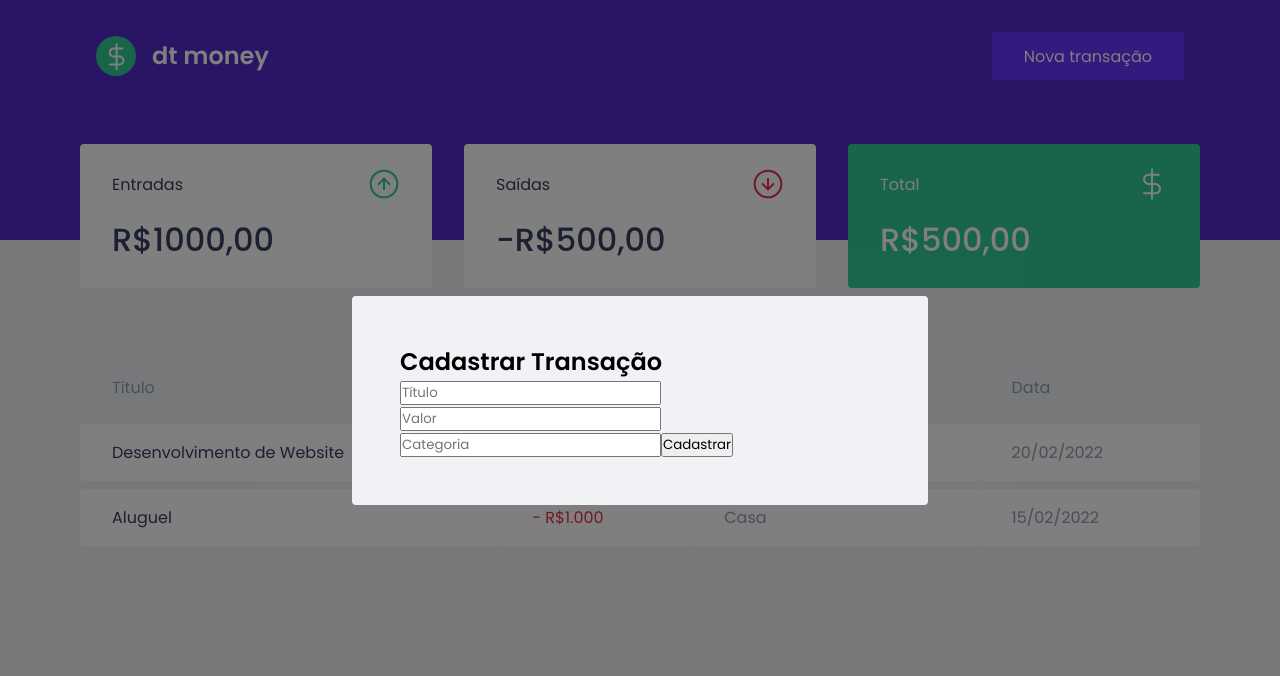
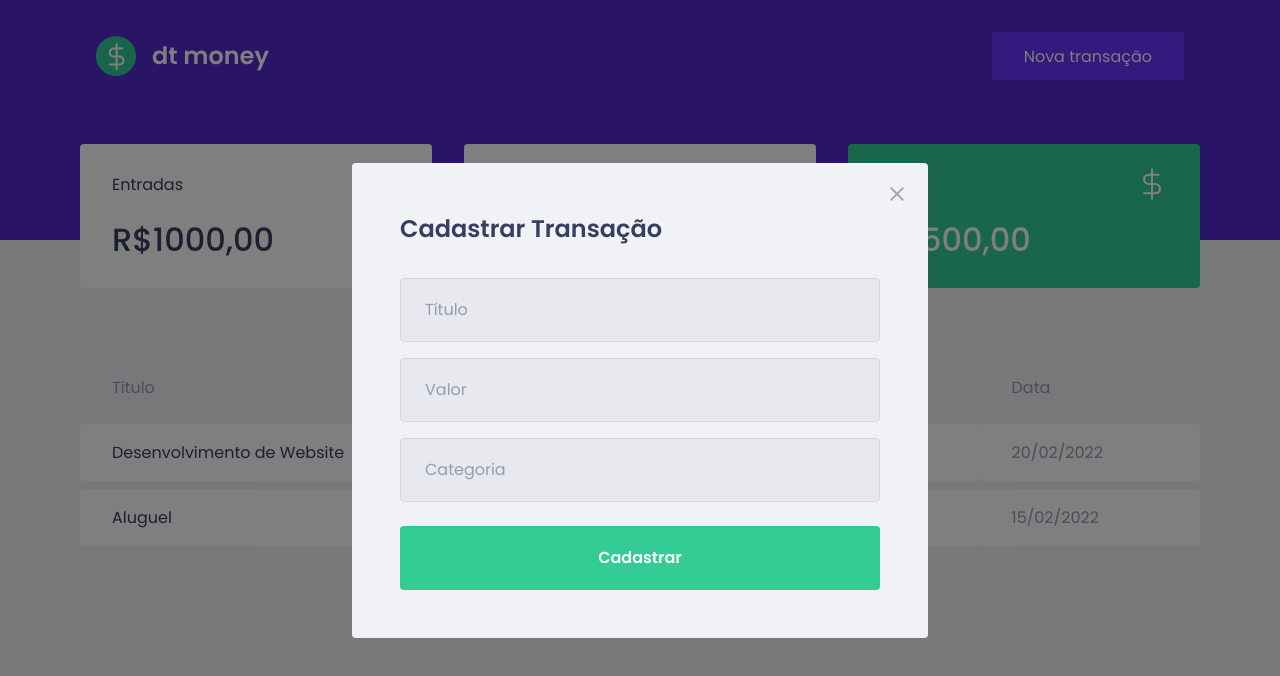
Before and after one commit to fxsobr/dtmoney, a React (Create React App) app: page / in a window 1280 px wide. Both pictures are taken after a click on the button "Nova transação". Shown: the top 676 px of the page. Built offline with nearby package versions, Linux system fonts and the light colour scheme; no server answers; what miragejs would draw is missing.

Commit message:
Estilizando modal

```diff
--- a/src/components/NewTransactionModal/index.tsx
+++ b/src/components/NewTransactionModal/index.tsx
@@ -1,4 +1,5 @@
 import Modal from 'react-modal';
+import closeImg from '../../assets/close.svg';
 import { Container } from './styles';
 
 interface NewTransactionModalProps {
@@ -16,6 +17,13 @@
             overlayClassName="react-modal-overlay"
             className="react-modal-content"
         >
+            <button type="button"
+                onClick={onRequestClose}
+                className="react-modal-close"
+            >
+                <img src={closeImg} alt="Fechar modal" />
+            </button>
+
             <Container>
                 <h2>Cadastrar Transação</h2>
 
--- a/src/components/NewTransactionModal/styles.ts
+++ b/src/components/NewTransactionModal/styles.ts
@@ -1,4 +1,49 @@
 import styled from "styled-components";
 
 export const Container = styled.form`
+    h2 {
+        color: var(--text-title);
+        font-size: 1.5rem;
+        margin-bottom: 2rem;
+    }
+
+    input {
+        width: 100%;
+        padding: 0 1.5rem;
+        height: 4rem;
+        border-radius: 0.25rem;
+        border: 1px solid #d7d7d7;
+        background: #e7e9ee;
+
+        font-weight: 400;
+        font-size: 1rem;
+
+
+        &::placeholder {
+            color: var(--text-body);
+        }
+
+        & + input {
+            margin-top: 1rem;
+        }
+    }
+
+    button[type="submit"] {
+        width: 100%;
+        padding: 0 1.5rem;
+        height: 4rem;
+        background: var(--green);
+        color: #fff;
+        border-radius: 0.25rem;
+        border: 0;
+        font-size: 1rem;
+        margin-top: 1.5rem;
+        font-weight: 600;
+
+        transition: filter 0.2s;
+
+        &:hover {
+            filter: brightness(0.9);
+        }
+    }
 `;
--- a/src/styles/global.ts
+++ b/src/styles/global.ts
@@ -73,5 +73,18 @@
     border-radius: 0.25rem;
 }
 
+.react-modal-close {
+    position: absolute;
+    right: 1.5rem;
+    top: 1.5rem;
+    border: 0;
+    background: transparent;
+
+    transition: border-color 0.2s;
+
+    &:hover {
+        filter: brightness(0.8);
+    }
+}
 
 `
```
